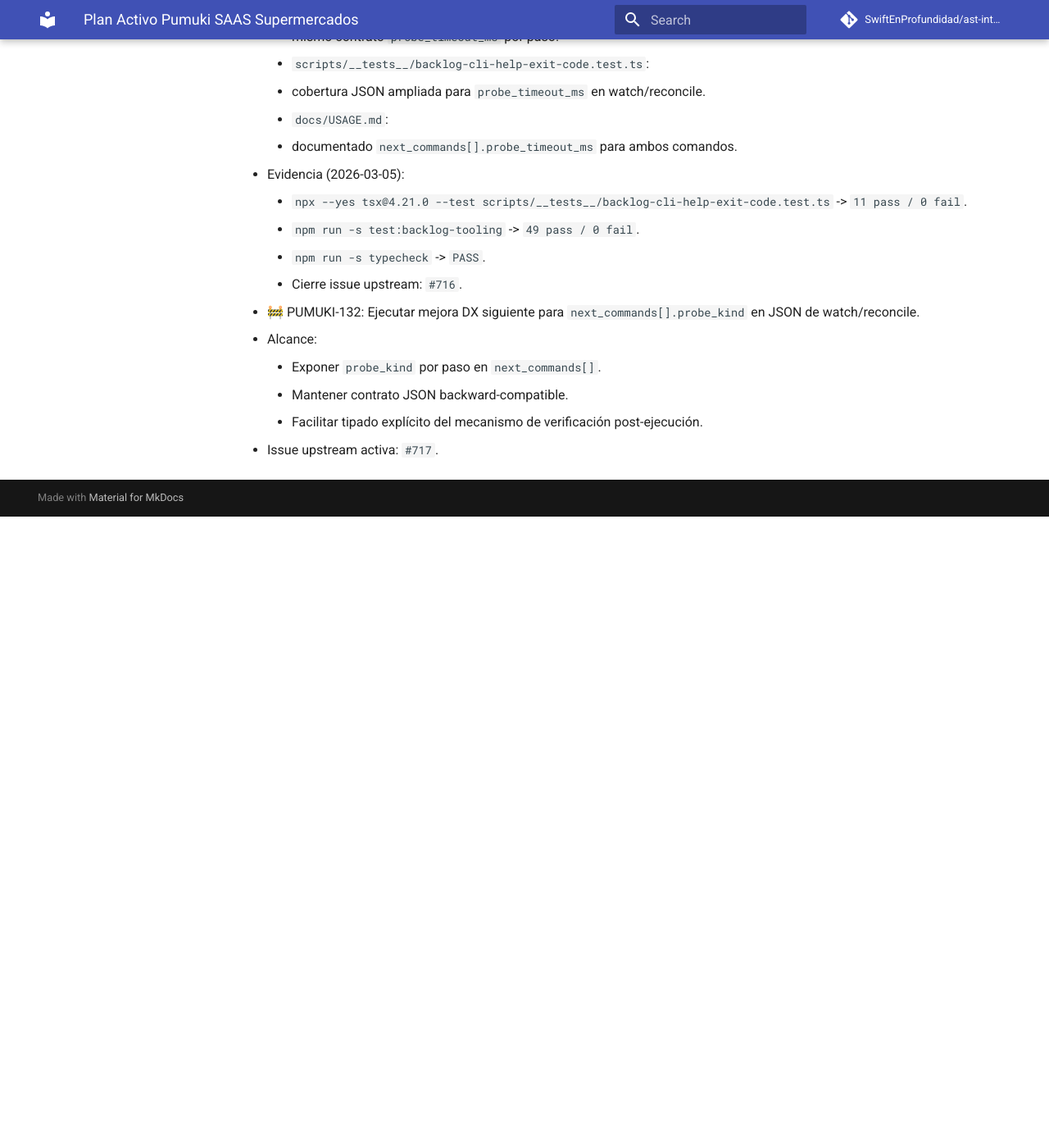
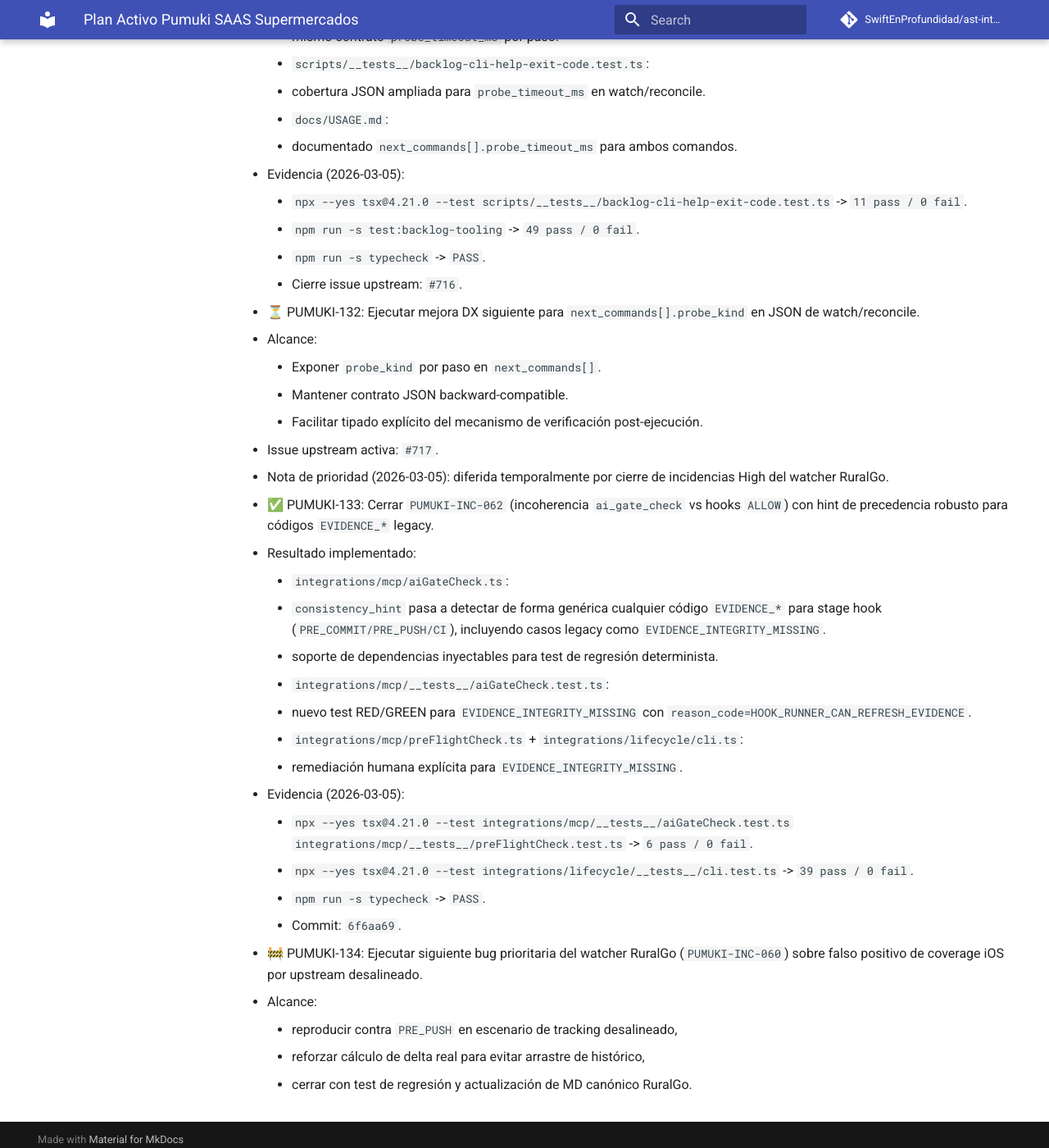
Before and after one commit to SwiftEnProfundidad/ast-intelligence-hooks, an MkDocs documentation site: the page built from docs/seguimiento-activo-pumuki-saas-supermercados.md, in a window 1280 px wide and 1400 px high, scrolled down 58256 px. Shown: the whole window at 82% size. Built offline with MkDocs 1.6.1 and Material for MkDocs 9.7.7, drawn with Linux system fonts in a browser that asks for light colours; comment, search, counter and statistics services are not loaded; before the commit the page ends 58886 px from its top, so only the background shows below that.

Commit message:
docs(tracking): close PUMUKI-133 and set next active watcher task

```diff
--- a/docs/seguimiento-activo-pumuki-saas-supermercados.md
+++ b/docs/seguimiento-activo-pumuki-saas-supermercados.md
@@ -1654,9 +1654,31 @@
     - `npm run -s typecheck` -> `PASS`.
     - Cierre issue upstream: `#716`.
 
-- 🚧 PUMUKI-132: Ejecutar mejora DX siguiente para `next_commands[].probe_kind` en JSON de watch/reconcile.
+- ⏳ PUMUKI-132: Ejecutar mejora DX siguiente para `next_commands[].probe_kind` en JSON de watch/reconcile.
   - Alcance:
     - Exponer `probe_kind` por paso en `next_commands[]`.
     - Mantener contrato JSON backward-compatible.
     - Facilitar tipado explícito del mecanismo de verificación post-ejecución.
   - Issue upstream activa: `#717`.
+  - Nota de prioridad (2026-03-05): diferida temporalmente por cierre de incidencias High del watcher RuralGo.
+
+- ✅ PUMUKI-133: Cerrar `PUMUKI-INC-062` (incoherencia `ai_gate_check` vs hooks `ALLOW`) con hint de precedencia robusto para códigos `EVIDENCE_*` legacy.
+  - Resultado implementado:
+    - `integrations/mcp/aiGateCheck.ts`:
+      - `consistency_hint` pasa a detectar de forma genérica cualquier código `EVIDENCE_*` para stage hook (`PRE_COMMIT/PRE_PUSH/CI`), incluyendo casos legacy como `EVIDENCE_INTEGRITY_MISSING`.
+      - soporte de dependencias inyectables para test de regresión determinista.
+    - `integrations/mcp/__tests__/aiGateCheck.test.ts`:
+      - nuevo test RED/GREEN para `EVIDENCE_INTEGRITY_MISSING` con `reason_code=HOOK_RUNNER_CAN_REFRESH_EVIDENCE`.
+    - `integrations/mcp/preFlightCheck.ts` + `integrations/lifecycle/cli.ts`:
+      - remediación humana explícita para `EVIDENCE_INTEGRITY_MISSING`.
+  - Evidencia (2026-03-05):
+    - `npx --yes tsx@4.21.0 --test integrations/mcp/__tests__/aiGateCheck.test.ts integrations/mcp/__tests__/preFlightCheck.test.ts` -> `6 pass / 0 fail`.
+    - `npx --yes tsx@4.21.0 --test integrations/lifecycle/__tests__/cli.test.ts` -> `39 pass / 0 fail`.
+    - `npm run -s typecheck` -> `PASS`.
+    - Commit: `6f6aa69`.
+
+- 🚧 PUMUKI-134: Ejecutar siguiente bug prioritaria del watcher RuralGo (`PUMUKI-INC-060`) sobre falso positivo de coverage iOS por upstream desalineado.
+  - Alcance:
+    - reproducir contra `PRE_PUSH` en escenario de tracking desalineado,
+    - reforzar cálculo de delta real para evitar arrastre de histórico,
+    - cerrar con test de regresión y actualización de MD canónico RuralGo.
```
